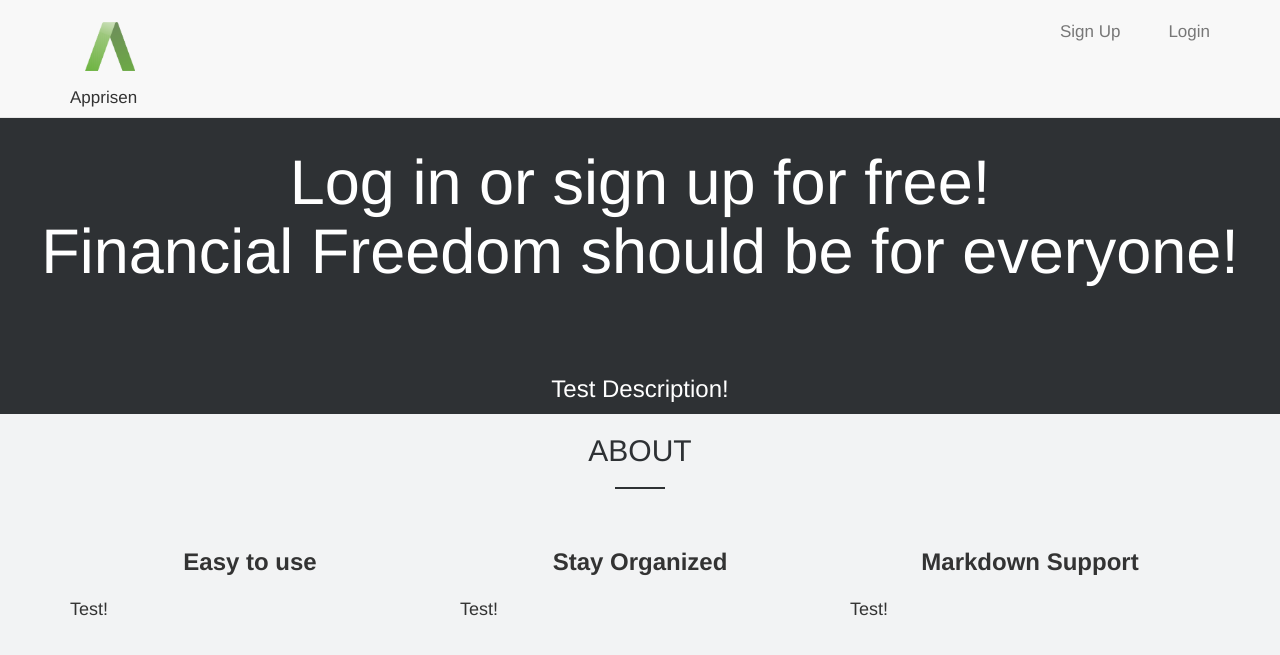
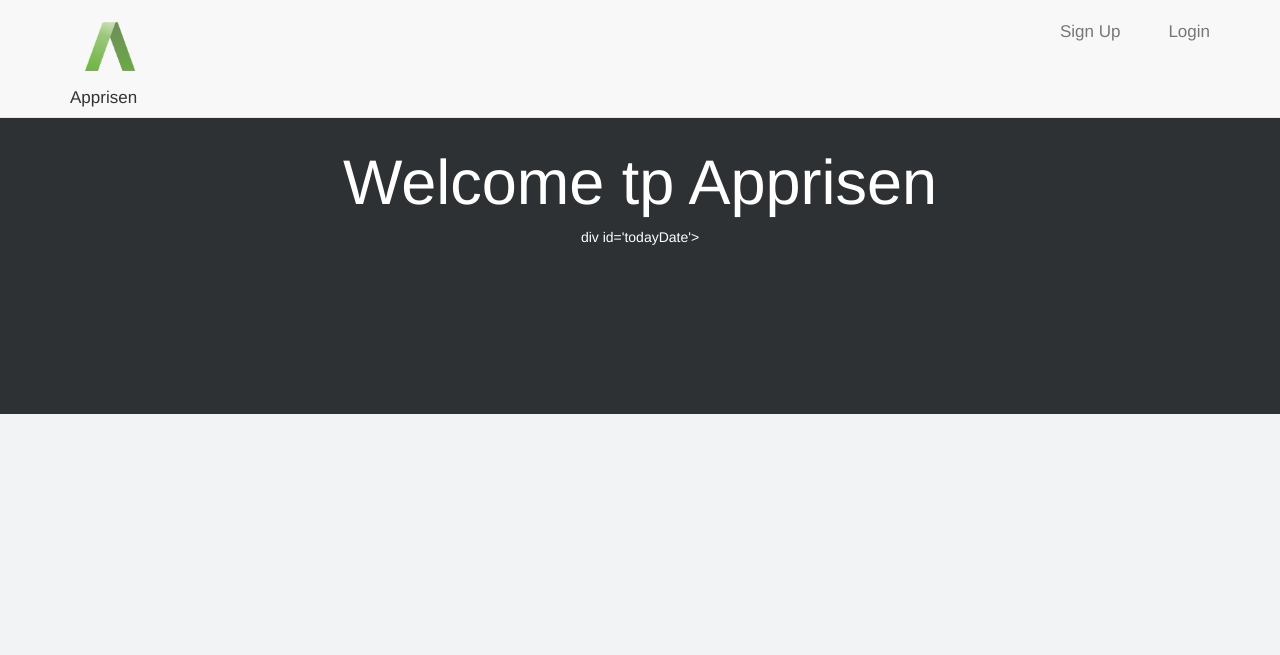
Before and after one commit to Columbus19/team-11, a Flask app: template templates/homepage.html in a window 1280 px wide. Shown: the top 655 px of the page. Run offline with Flask 2, Linux system fonts and the light colour scheme; the template is opened without the code that fills it, so the values that code supplies are empty; some libraries are stand-ins or nearby versions; some web fonts are replaced.

Commit message:
changed some parts of the ui

```diff
--- a/templates/homepage.html
+++ b/templates/homepage.html
@@ -3,49 +3,11 @@
 {% block content %}
     <div class="jumbotron text-center" style="padding-top: 5%">
         {%if username%}
-        <h1>Welcome {{ username }}</span>
+        <h1>Welcome {{ username }}</h1>
         {%else%}
-        <h1>Log in or sign up for free! <br> Financial Freedom should be for everyone!</span>
+        <h1>Welcome tp Apprisen</h1>
         {%endif%}
-        <br>
-        <br>
-        <h3>Test Description!</h3>
+
+        <div></div>div id='todayDate'></div></div>
     </div>
-
-    <div class="container" id="about">
-        <div class="row">
-            <div class="col-lg-12 col-md-12 col-sm-12 col-xs-12 text-center slideanim">
-                <h2 class="section-heading">ABOUT</h2>
-                <hr style="max-width:50px;border-top: 2px solid #2E3134;"><br>
-            </div><!-- ./column -->
-        </div><!-- ./row -->
-        <div class="row">
-            <div class="col-md-4 col-lg-4 col-sm-12 co-xs-12 text-center">
-                <h3><label><b>Easy to use</b></label></h3>
-                <h4>
-                    <p class="text-justify" style="padding-top: 10px;">
-                        Test!
-                    </p>
-                </h4>
-            </div>
-
-            <div class="col-md-4 col-lg-4 col-sm-12 co-xs-12 text-center">
-                <h3><label><b>Stay Organized</b></label></h3>
-                <h4>
-                    <p class="text-justify" style="padding-top: 10px;">
-                        Test!
-                    </p>
-                </h4>
-            </div>
-
-            <div class="col-md-4 col-lg-4 col-sm-12 co-xs-12 text-center">
-                <h3><label><b>Markdown Support</b></label></h3>
-                <h4>
-                    <p class="text-justify" style="padding-top: 10px;">
-                        Test!
-                    </p>
-                </h4>
-            </div>
-        </div> <!-- ./row -->
-    </div> <!-- ./cotainer -->
 {% endblock %}
```
Also changed, not shown: static/images/favicon.png (added), static/images/logo.png (added).
